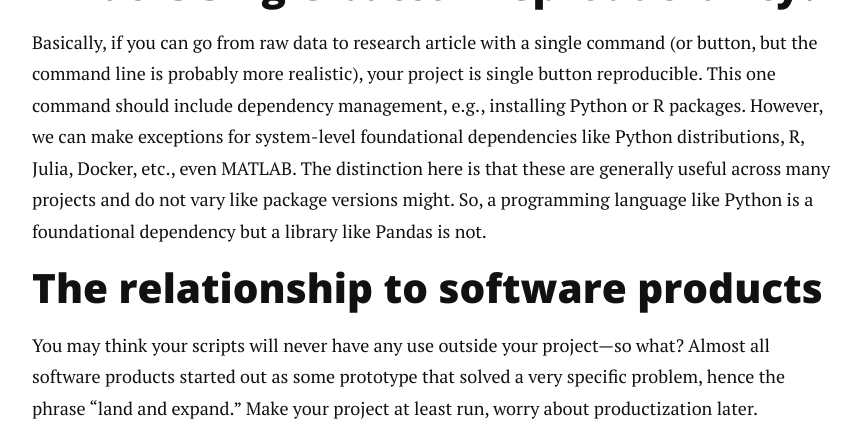
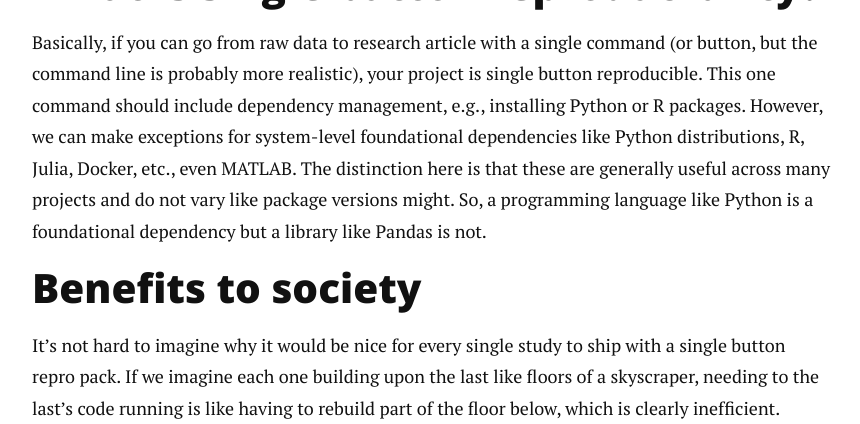
Before and after one commit to petebachant/petebachant.github.io, a Jekyll site: the page built from _posts/2025-09-01-single-button.md, in a window 1280 px wide and 900 px high, scrolled down 1380 px, cut to the strip 0-424 px from the top of the window. Shown: the whole strip, without its empty margins (208-1068 px from the left). Built offline with Jekyll 4.4.1, drawn with Linux system fonts in a browser that asks for light colours; nearby versions of some CDN libraries; comment, search, counter and statistics services are not loaded.

Commit message:
Remove SW product section that's now redundant

```diff
--- a/_posts/2025-09-01-single-button.md
+++ b/_posts/2025-09-01-single-button.md
@@ -74,15 +74,6 @@ The distinction here is that these are generally useful across many projects
 and do not vary like package versions might.
 So, a programming language like Python is a foundational dependency but a
 library like Pandas is not.
-
-## The relationship to software products
-
-You may think your scripts will never have any use outside your
-project---so what?
-Almost all software products started out as some prototype that
-solved a very specific problem,
-hence the phrase "land and expand."
-Make your project at least run, worry about productization later.
 
 ## Benefits to society
 
```
